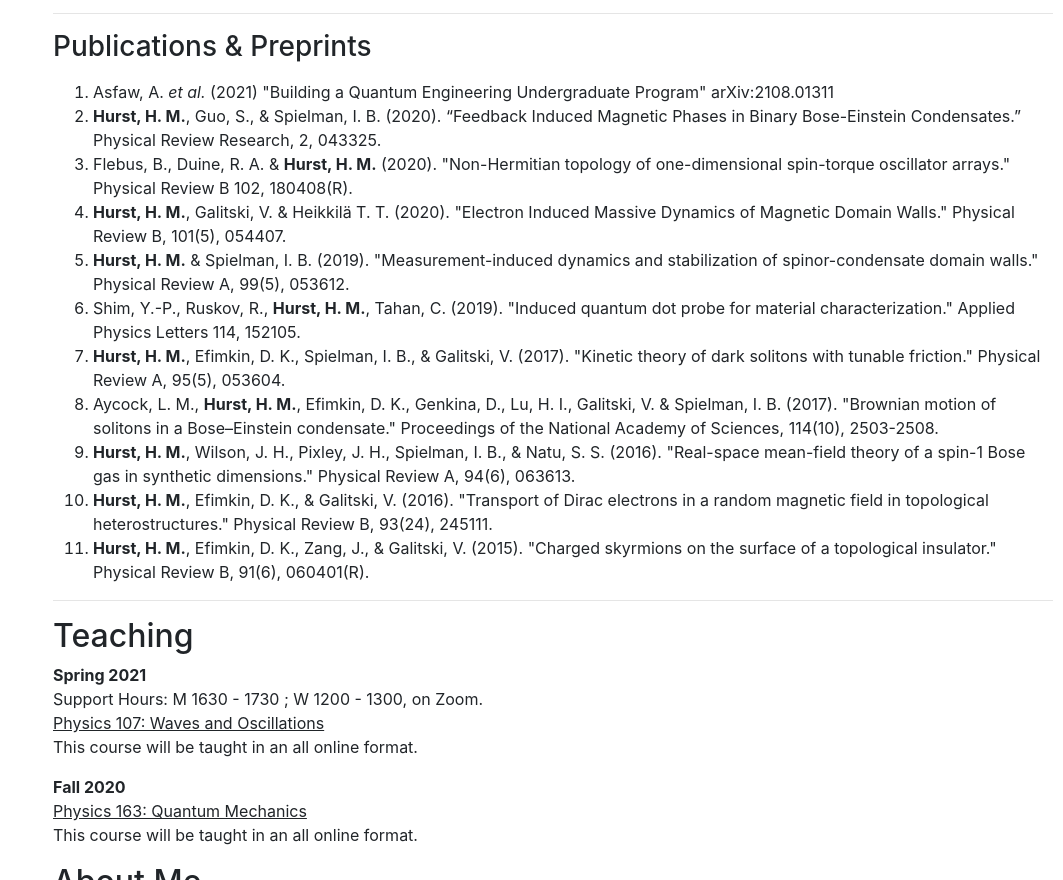
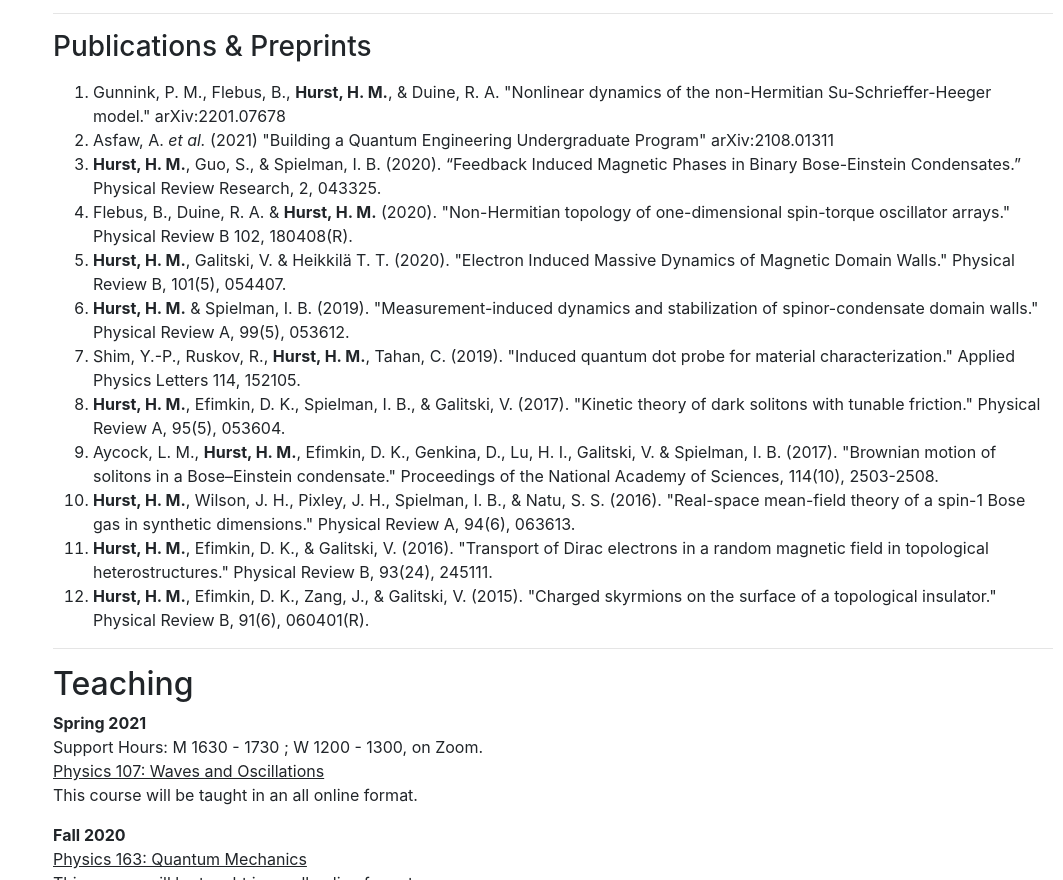
Before and after one commit to hhurst/hhurst.github.io, a plain HTML site: page index.html in a window 1280 px wide. Shown: the part 1112-1992 px from the top of the page, without its empty margins (217-1280 px from the left). Drawn offline with nearby package versions, Linux system fonts and the light colour scheme; a script that the page names is missing; files whose address does not match are found by name.

Commit message:
updated CV and pre-prints list

```diff
--- a/index.html
+++ b/index.html
@@ -280,7 +280,8 @@
         <h3>Publications & Preprints</h3>
         <p>
           <ol type="1">
-            <li>Asfaw, A. <i>et al.</i> (2021) "Building a Quantum Engineering Undergraduate Program" arXiv:2108.01311
+            <li>Gunnink, P. M., Flebus, B., <b>Hurst, H. M.</b>, & Duine, R. A. "Nonlinear dynamics of the non-Hermitian Su-Schrieffer-Heeger model." arXiv:2201.07678</li>
+            <li>Asfaw, A. <i>et al.</i> (2021) "Building a Quantum Engineering Undergraduate Program" arXiv:2108.01311</li>
             <li><b>Hurst, H. M.</b>, Guo, S., & Spielman, I. B. (2020). “Feedback Induced Magnetic Phases in Binary Bose-Einstein Condensates.” Physical Review Research, 2, 043325.</li>
             <li>Flebus, B., Duine, R. A. & <b>Hurst, H. M.</b> (2020). "Non-Hermitian topology of one-dimensional spin-torque oscillator arrays." Physical Review B 102, 180408(R).</li>
             <li><b>Hurst, H. M.</b>, Galitski, V. & Heikkilä T. T. (2020). "Electron Induced Massive Dynamics of Magnetic Domain Walls." Physical Review B, 101(5), 054407.</li>
```
Also changed, not shown: 1 other file.
